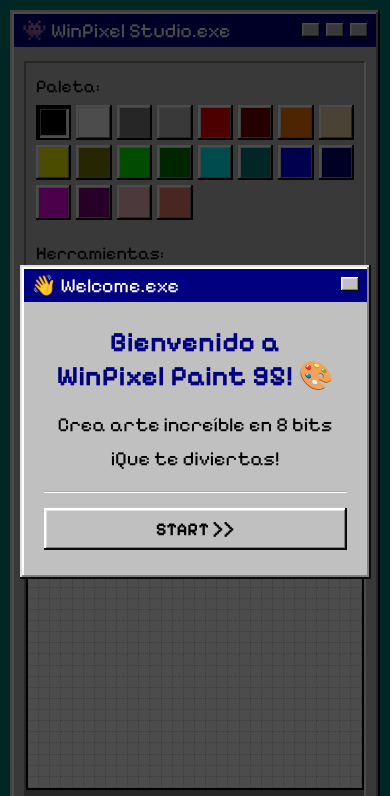
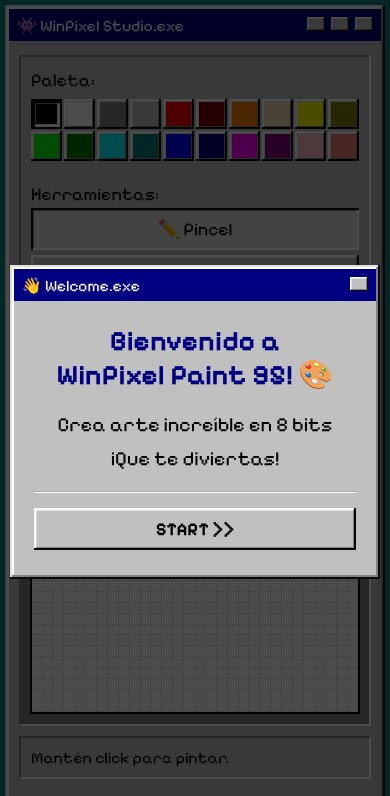
Before and after one commit to Sofiacabral65/winpixel-paint-95, a plain HTML site: page index.html in a window 390 px wide. Shown: the top 796 px of the page. Drawn offline with Linux system fonts and the light colour scheme.

Commit message:
Arreglando tamaño movil y touch

```diff
--- a/css/style.css
+++ b/css/style.css
@@ -265,28 +265,31 @@ body {
         height: auto;
         min-height: 100vh;
         display: block; /* quito flex centrado para evitar cortes arriba */
-        padding: 10px;
+        padding: 5px; /* Menos relleno para aprovechar pantalla */
+        overflow-x: hidden; /* Prohibido scroll horizontal */
     }
 
     /* 2. cambio de layout de fila a columna */
     .app-layout {
         flex-direction: column; /* apila Sidebar encima del lienzo */
+        gap: 5px;
     }
 
     /* 3. la barra de sidebar ocupa todo el ancho */
     .sidebar {
         width: 100%;
         flex: none; /* se quita el bloqueo de tamaño */
-        margin-bottom: 10px;
+        margin-bottom: 5px;
     }
 
     /* 4. ajuste de la paleta para que sea más fácil de tocar con el dedo */
     .palette-grid {
-        grid-template-columns: repeat(8, 1fr); /* más colores por fila para ahorrar espacio */
+        grid-template-columns: repeat(10, 1fr); /* más colores por fila para ahorrar espacio */
+        gap: 2px;
     }
     .palette-color {
         width: 100%;
-        height: 35px; /* más alto para facilitar el toque */
+        height: 30px; /* más alto para facilitar el toque */
     }
 
     /* 5. EL LIENZO RESPONSIVE */
@@ -296,16 +299,21 @@ body {
     }
 
     .grid-canvas {
-        width: 100%;
-        max-width: 400px; /* límite de ancho para que no se deforme */
+        width: 95%;
+        max-width: 340px; /* límite de ancho para que no se deforme */
         /* Truco moderno: Aspect Ratio mantiene el cuadrado perfecto */
         aspect-ratio: 1 / 1;
         height: auto; /* la altura se calcula sola gracias al aspect-ratio */
         margin: 0 auto; /* centrado horizontal */
+        touch-action: none;
+    }
+
+    .title-bar-text {
+        font-size: 16px;
     }
 
     /* 6. el modal/pop-up de bienvenida más pequeño */
     .modal-window {
-        width: 90%; /* deja un pequeño margen lateral */
+        width: 95%; /* deja un pequeño margen lateral */
     }
 }
```
Also changed, not shown: 1 other file.
